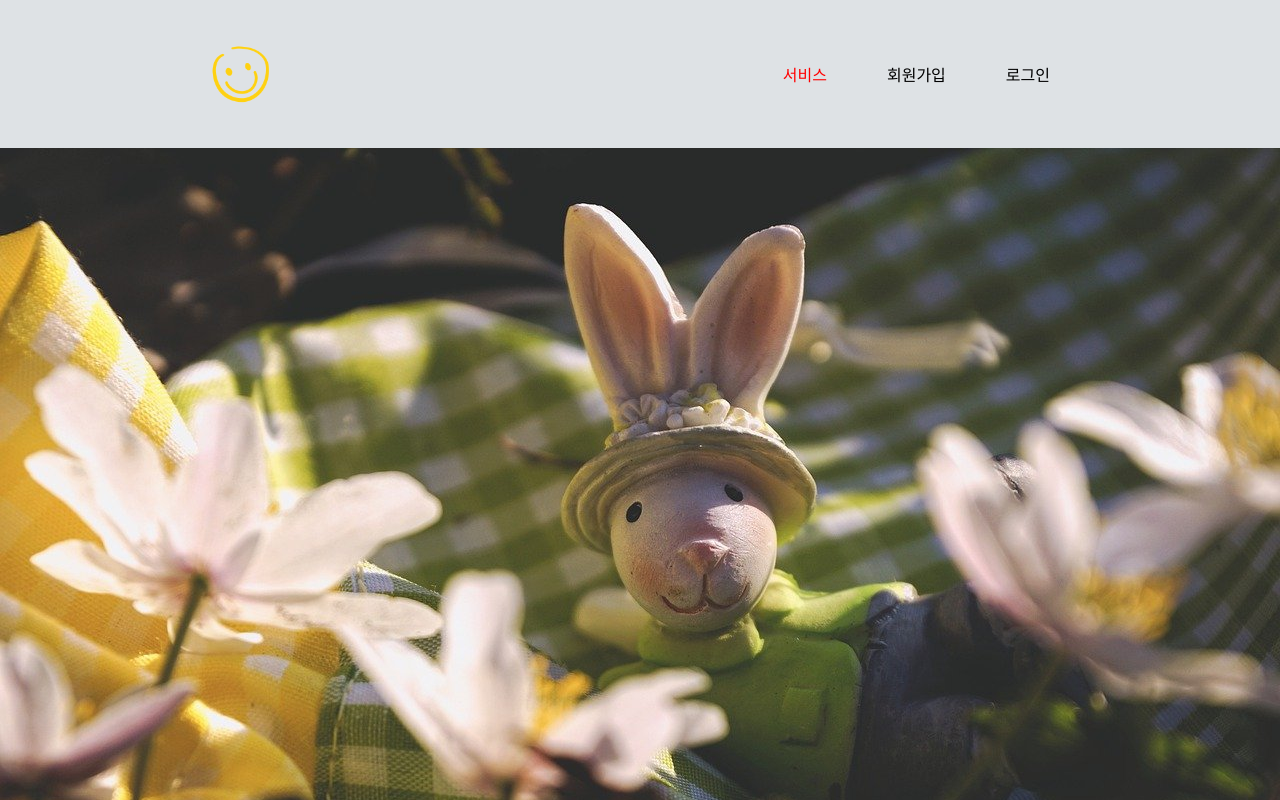
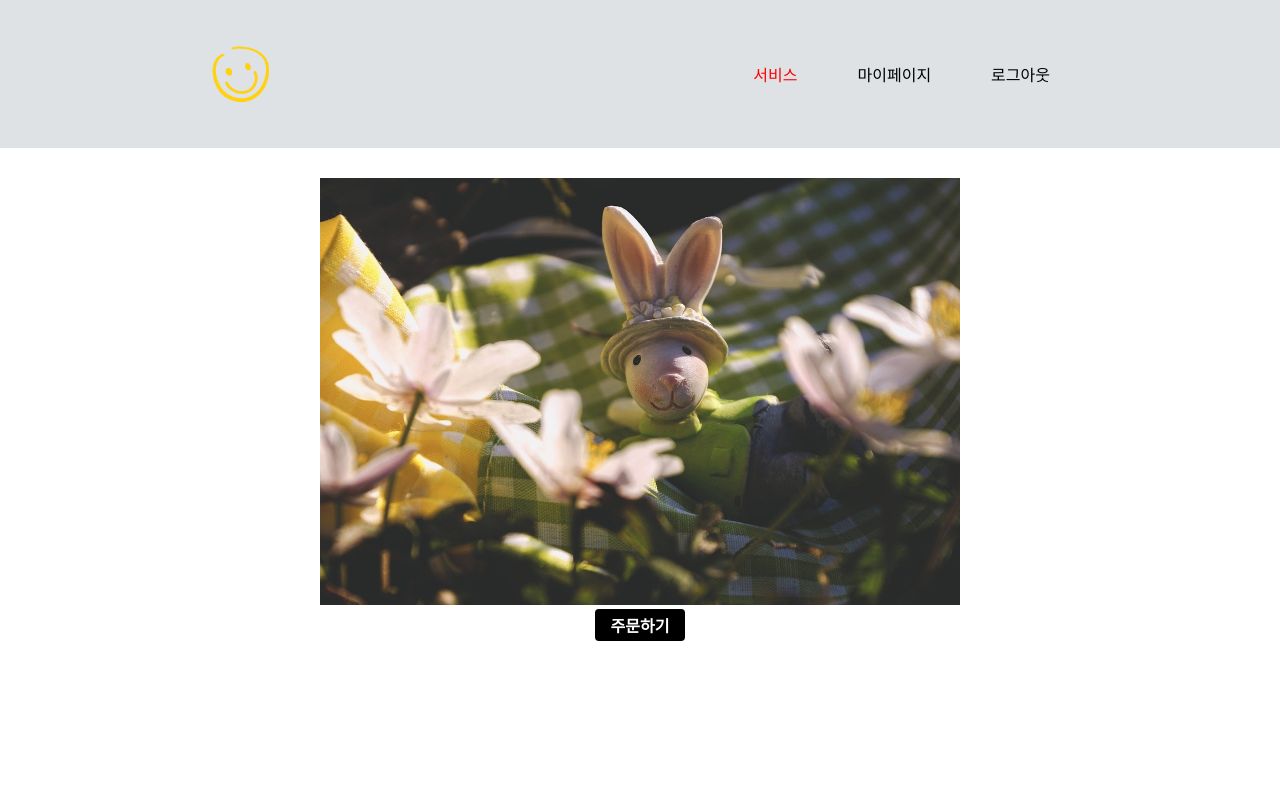
Before and after one commit to MoonSsunny/mission, a React (Create React App) app: page / in a window 1280 px wide. Shown: the top 800 px of the page. Built offline with nearby package versions, Linux system fonts and the light colour scheme; sample sign-in values are in the browser's storage.

Commit message:
session연결

```diff
--- a/src/App.js
+++ b/src/App.js
@@ -13,6 +13,8 @@ import Navigation from './components/layout/navigation';
 import { GoThreeBars } from 'react-icons/go';
 import { useState } from 'react';
 import Mypage from './components/service_page/mypage';
+import MypageDetail from './components/service_page/mypage_detail';
+import Logout from './components/service_page/logout';
 
 const StyledNavbar = styled.nav`
   background-color: #dee2e5;
@@ -81,16 +83,47 @@ function App() {
     { name: '로그인', path: '/login', id: 'login' },
   ];
 
+  const loginMenus = [
+    { name: '서비스', path: '/', id: 'service' },
+    { name: '마이페이지', path: '/mypage/order', id: 'mypage' },
+    { name: '로그아웃', path: '/logout', id: 'logout' },
+  ];
+
   return (
     <>
       <Router>
         <StyledNavbar>
           <img src="/img/logo.png" alt="service img" className="logo" />
           <StyledMenuItem>
-            {menus.map((menu) => {
+            {sessionStorage.getItem('token')
+              ? loginMenus.map((menu) => {
                   return (
-                <StyledMenuList menuDisplay={menuDisplay}>
-                  <Link to={menu.path} key={menu.id}>
+                    <StyledMenuList
+                      menuDisplay={menuDisplay}
+                      key={menu.id}
+                      onClick={(e) => {
+                        console.log(e.target);
+                      }}
+                    >
+                      <Link to={menu.path}>
+                        <Navigation
+                          menu={menu}
+                          isActive={pathName === menu.path ? true : false}
+                        />
+                      </Link>
+                    </StyledMenuList>
+                  );
+                })
+              : menus.map((menu) => {
+                  return (
+                    <StyledMenuList
+                      menuDisplay={menuDisplay}
+                      key={menu.id}
+                      onClick={(e) => {
+                        console.log(e.target.className);
+                      }}
+                    >
+                      <Link to={menu.path}>
                         <Navigation
                           menu={menu}
                           isActive={pathName === menu.path ? true : false}
@@ -111,8 +144,10 @@ function App() {
         <Switch>
           <Route path="/sign-up" component={RegisterPage} />
           <Route path="/login" component={LoginPage} />
-          <Route exact path="/" component={ServicePage} />{' '}
-          <Route path="/mypage/order" component={Mypage} />
+          <Route exact path="/" component={ServicePage} />
+          <Route path="/mypage/order/:id" exact component={MypageDetail} />
+          <Route path="/mypage/order" exact component={Mypage} />
+          <Route path="/logout" exact component={Logout} />
         </Switch>
       </Router>
     </>
--- a/src/components/common/button.jsx
+++ b/src/components/common/button.jsx
@@ -2,6 +2,8 @@ import React from 'react';
 import styled, { css } from 'styled-components';
 
 const StyleButton = styled.button`
+  display: block;
+  margin: 0 auto;
   border: none;
   border-radius: 4px;
   background: #000;
--- a/src/components/layout/form.jsx
+++ b/src/components/layout/form.jsx
@@ -38,7 +38,9 @@ const Form = ({ type }) => {
   };
   const text = formName[type];
 
+  // ********************************************
   //   회원등록 api호출
+  // ********************************************
 
   const createUserApi = async (user) => {
     const response = await axios
@@ -80,7 +82,7 @@ const Form = ({ type }) => {
       });
       if (response) {
         if (response.token) {
-          localStorage.setItem('token', response.token);
+          sessionStorage.setItem('token', response.token);
         }
         alert('회원가입성공');
         window.location.href = '/';
@@ -90,8 +92,10 @@ const Form = ({ type }) => {
       console.error(err);
     }
   };
+  // ****************************************
+  //로그인 api호출
+  // ****************************************
 
-  //로그인 api호출
   const UserApi = async (user) => {
     const response = await axios
       .post('http://106.10.53.116:8099/login', {
@@ -101,6 +105,9 @@ const Form = ({ type }) => {
         },
       })
       .then((response) => {
+        if (response.token) {
+          sessionStorage.setItem('token', response.token);
+        }
         return response.data;
       })
       .catch((error) => {
@@ -130,14 +137,15 @@ const Form = ({ type }) => {
   };
 
   //   이메일 정규식 검사를 통해 이메일의 유효성이 맞는지 확인한다
+
   const isEmail = (email) => {
     const regExp = /^[0-9a-zA-Z]([-_\.]?[0-9a-zA-Z])*@[0-9a-zA-Z]([-_\.]?[0-9a-zA-Z])*\.[a-zA-Z]{2,3}$/i;
 
     return regExp.test(email);
   };
+  //  true,false로 반환
 
   // focus blur 될때 event 발생 , setCheckId update => css 제어
-
   const handleBlur = () => {
     if (userEmail === true) {
       setCheckId(true);
--- /dev/null
+++ b/src/components/service_page/logout.jsx
@@ -0,0 +1,11 @@
+import React from 'react';
+
+const Logout = () => {
+  if (sessionStorage) {
+    sessionStorage.clear();
+    window.location.href = '/';
+  }
+  return <div></div>;
+};
+
+export default Logout;
--- a/src/components/service_page/mypage.jsx
+++ b/src/components/service_page/mypage.jsx
@@ -1,31 +1,30 @@
 import axios from 'axios';
 import React, { useEffect, useState } from 'react';
 import MypageItem from './mypage_item';
-import Pagination from './pagination';
+import Pagination from './mypagination';
 
 const Mypage = () => {
   const [content, setContent] = useState([]);
-  const [currentPage, setCurrentPage] = useState(1);
-  const [contentPages] = useState(10);
-  const indexOfLastPage = currentPage * contentPages;
-  const indexOfFristPage = indexOfLastPage - contentPages;
-  const currentPosts = content.slice(indexOfFristPage, indexOfLastPage);
+  const [currentPage, setCurrentPage] = useState(0);
+  const [totalPage, setTotalPage] = useState(0);
+
+  const paginate = (pageNumer) => setCurrentPage(pageNumer);
 
   useEffect(() => {
     const contentApi = async () => {
-      const response = await axios.get('http://106.10.53.116:8099/order');
-      console.log(response.data.content);
-      console.log(response.data.totalPages);
-      console.log(response.data.currentPage);
+      const response = await axios.get(
+        `http://106.10.53.116:8099/order?page=${currentPage}`,
+      );
+      setTotalPage(response.data.totalPages);
       setContent(response.data.content);
     };
-    setTimeout(contentApi(), 1000);
-  }, []);
+    setTimeout(contentApi, 1000);
+  }, [currentPage]);
 
   return (
     <div className="container">
-      <MypageItem posts={currentPosts} />
-      <Pagination contentPages={contentPages} totalPosts={content.length} />
+      <MypageItem posts={content} />
+      <Pagination totalPage={totalPage} paginate={paginate} />
     </div>
   );
 };
--- /dev/null
+++ b/src/components/service_page/mypage_detail.jsx
@@ -0,0 +1,42 @@
+import axios from 'axios';
+import React, { useState } from 'react';
+import { useLocation } from 'react-router';
+import styled from 'styled-components';
+
+const StyledDetailHead = styled.h1`
+  margin-left: 30px;
+`;
+const StyledDetail = styled.div`
+  display: flex;
+  justify-content: center;
+  margin: 30px;
+
+  p {
+    margin: 30px;
+  }
+`;
+
+const MypageDetail = () => {
+  const pathName = useLocation().pathname.split('/')[3];
+  const [detailId, setDetailId] = useState('');
+  const [detailItem, setDetailItem] = useState('');
+  const contentDetailApi = async () => {
+    const response = await axios.get(
+      `http://106.10.53.116:8099/order/${pathName}`,
+    );
+    setDetailId(response.data.id);
+    setDetailItem(response.data.itemName);
+  };
+  contentDetailApi();
+  return (
+    <>
+      <StyledDetailHead>주문상세내용</StyledDetailHead>
+      <StyledDetail>
+        <p>{detailId}</p>
+        <p>{detailItem}</p>
+      </StyledDetail>
+    </>
+  );
+};
+
+export default MypageDetail;
--- a/src/components/service_page/mypage_item.jsx
+++ b/src/components/service_page/mypage_item.jsx
@@ -1,12 +1,22 @@
 import React from 'react';
+import styled from 'styled-components';
+
+const StyledItemList = styled.div`
+  display: flex;
+  justify-content: space-around;
+`;
 
 const MypageItem = ({ posts }) => {
   return (
     <ul className="postList">
       {posts.map((post) => (
         <li className="list_item" key={post.id}>
-          <div> {post.itemName}</div>
-          <div>{post.id}</div>
+          <a href={`/mypage/order/${post.id}`}>
+            <StyledItemList>
+              <div>{post.id}</div>
+              <div> {post.itemName}</div>
+            </StyledItemList>
+          </a>
         </li>
       ))}
     </ul>
--- /dev/null
+++ b/src/components/service_page/mypagination.jsx
@@ -0,0 +1,42 @@
+import React from 'react';
+import styled from 'styled-components';
+
+const StyledPageNumber = styled.ul`
+  display: flex;
+  justify-content: center;
+  margin-top: 50px;
+  li {
+    width: 50px;
+    height: 50px;
+    padding: 10px;
+    text-align: center;
+    line-hight: 2;
+    margin: 3px;
+    cursor: pointer;
+    border: 1px solid #000;
+    border-radius: 4px;
+  }
+`;
+const Pagination = ({ totalPage, paginate }) => {
+  const pageNumber = [];
+  for (let i = 0; i < totalPage; i++) {
+    pageNumber.push(i + 1);
+  }
+
+  return (
+    <StyledPageNumber>
+      {pageNumber.map((pageNum) => (
+        <li
+          key={pageNum}
+          onClick={() => {
+            paginate(pageNum - 1);
+          }}
+        >
+          {pageNum}
+        </li>
+      ))}
+    </StyledPageNumber>
+  );
+};
+
+export default Pagination;
--- a/src/components/service_page/pagination.jsx
+++ /dev/null
@@ -1,7 +0,0 @@
-import React from 'react';
-
-const Pagination = ({ contentPages, totalPosts }) => {
-  return <div></div>;
-};
-
-export default Pagination;
--- a/src/components/service_page/service_page.jsx
+++ b/src/components/service_page/service_page.jsx
@@ -1,12 +1,34 @@
 import React from 'react';
 import Button from '../common/button';
+import styled from 'styled-components';
+
+const StyledImage = styled.div`
+  text-align: center;
+
+  img {
+    width: 50%;
+    margin-top: 30px;
+  }
+`;
 
 const ServicePage = () => {
+  const onClick = () => {
+    if (sessionStorage.getItem('token')) {
+      alert('주문성공');
+    } else {
+      alert('로그인이 필요합니다');
+      window.location.href = '/login';
+    }
+  };
   return (
     <div>
       {/* NODE_PATH=public을 이용하여 절대경로로 사용 */}
-      <img src="/img/example.jpg" alt="service img" />
-      <Button type="button">주문하기</Button>
+      <StyledImage>
+        <img src="/img/example.jpg" alt="service img" />
+        <Button type="button" onClick={onClick}>
+          주문하기
+        </Button>
+      </StyledImage>
     </div>
   );
 };
```
Lines whose indentation alone changed are shown as unchanged.
